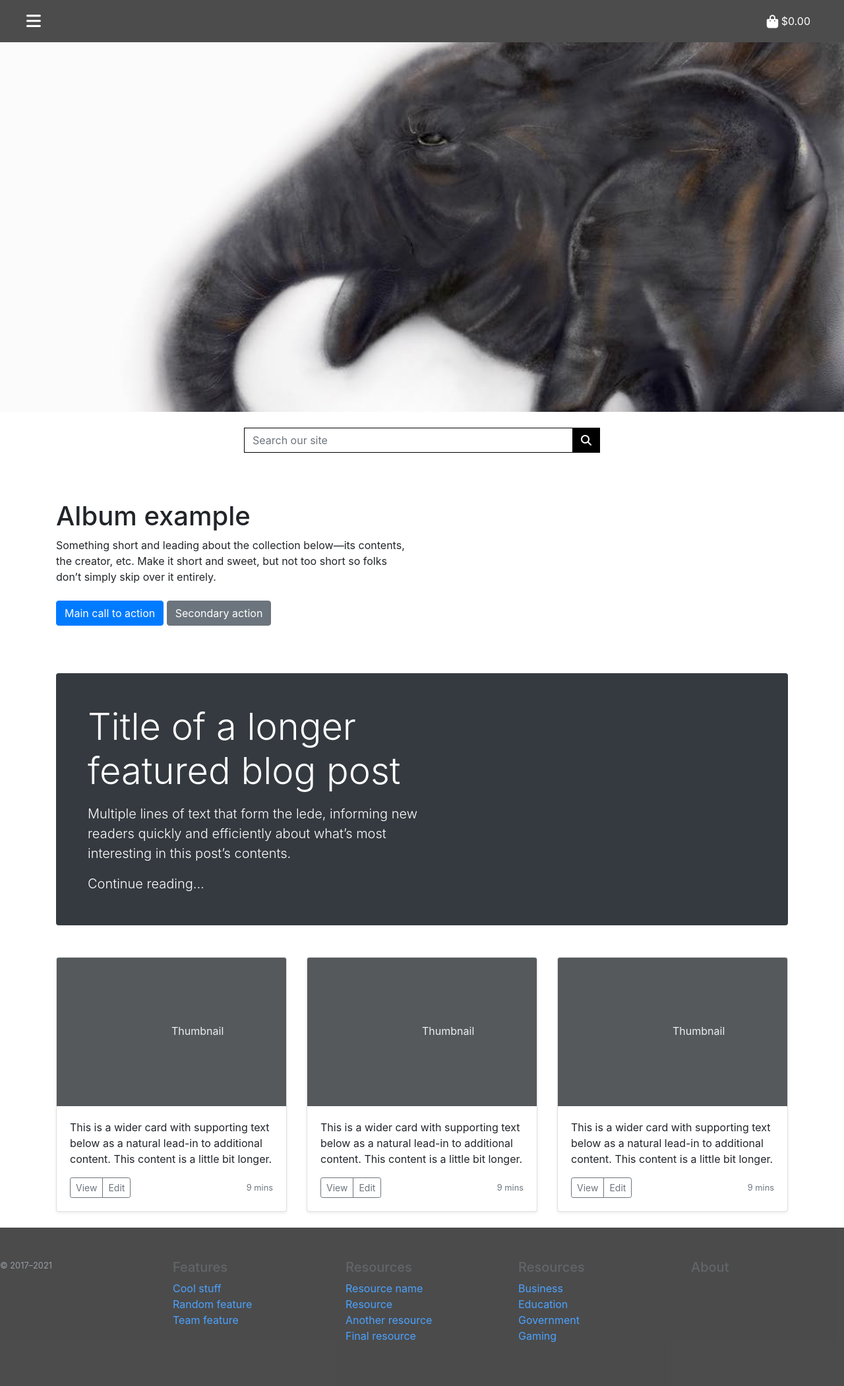
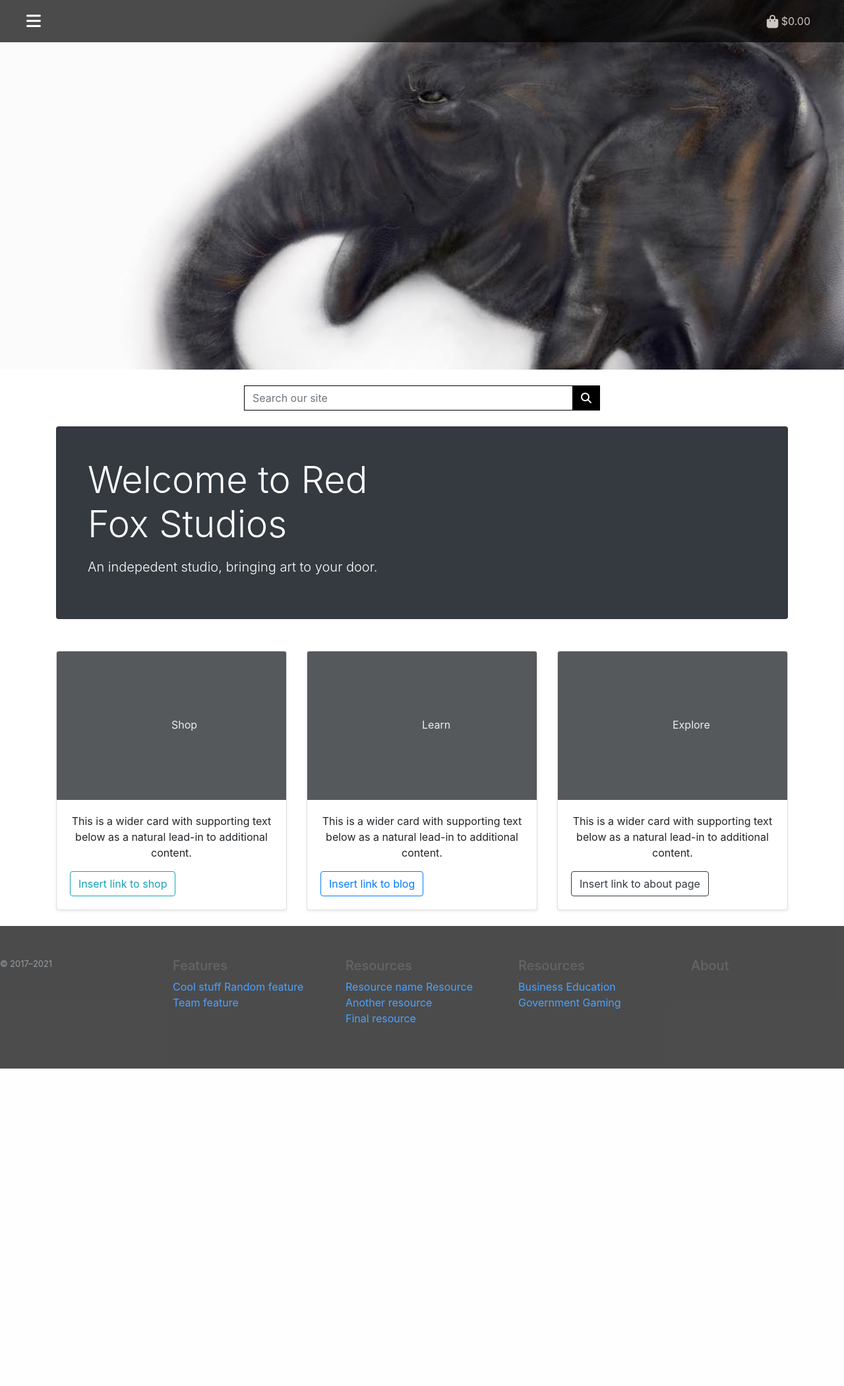
Before and after one commit to Code-Institute-Submissions/redfox_studios, a Django app: page / in a window 1280 px wide. Shown: the whole page at 66% size. After the commit the page ends 1619 px from the top, so only its background shows below. Run offline with Django 3.2, Linux system fonts and the light colour scheme; some libraries are stand-ins or nearby versions.

```diff
--- a/blog/templates/blog/post/list.html
+++ b/blog/templates/blog/post/list.html
@@ -7,7 +7,7 @@
 
 {% block content %}
 
-<div>
+<div class="container">
 
 <div class="p-4 p-md-5 mb-4 text-white rounded bg-dark">
     <div class="col-md-6 px-0">
@@ -17,7 +17,7 @@
     </div>
   </div>
 
- </div>
+
 
   {% if tag %}
     <h2 class="featurette-heading">Posts tagged with "{{ tag.name }}"</h2>
@@ -60,7 +60,7 @@
 
 
 </div>
-
+</div>
 
 {% endfor %}
 
--- a/home/templates/home/index.html
+++ b/home/templates/home/index.html
@@ -6,72 +6,58 @@
 {% endblock %}
 
 {% block content %}
+<div>
+
+
 <div class="container">
-<div class="row py-lg-5">
-      <div class="col-lg-6 col-md-8">
-        <h1>Album example</h1>
-        <p>Something short and leading about the collection below—its contents, the creator, etc. Make it short and sweet, but not too short so folks don’t simply skip over it entirely.</p>
-        <p>
-          <a href="#" class="btn btn-primary my-2">Main call to action</a>
-          <a href="#" class="btn btn-secondary my-2">Secondary action</a>
-        </p>
-      </div>
-</div>
-
 <div class="p-4 p-md-5 mb-4 text-white rounded bg-dark">
     <div class="col-md-6 px-0">
-      <h1 class="display-4 fst-italic">Title of a longer featured blog post</h1>
-      <p class="lead my-3">Multiple lines of text that form the lede, informing new readers quickly and efficiently about what’s most interesting in this post’s contents.</p>
-      <p class="lead mb-0"><a href="#" class="text-white fw-bold">Continue reading...</a></p>
+      <h1 class="display-4 fst-italic">Welcome to Red Fox Studios</h1>
+      <p class="lead my-3">An indepedent studio, bringing art to your door.</p>
+      <p class="lead mb-0"><a href="#" class="text-white fw-bold"></a></p>
     </div>
   </div>
 <br >
 
-<div class="row row-cols-1 row-cols-sm-2 row-cols-md-3 g-3">
+<div class="row row-cols-1 row-cols-sm-2 row-cols-md-3 g-3 text-center">
         <div class="col">
           <div class="card shadow-sm">
-            <svg class="bd-placeholder-img card-img-top" width="100%" height="225" xmlns="http://www.w3.org/2000/svg" role="img" aria-label="Placeholder: Thumbnail" preserveAspectRatio="xMidYMid slice" focusable="false"><title>Placeholder</title><rect width="100%" height="100%" fill="#55595c"></rect><text x="50%" y="50%" fill="#eceeef" dy=".3em">Thumbnail</text></svg>
+            <svg class="bd-placeholder-img card-img-top" width="100%" height="225" xmlns="http://www.w3.org/2000/svg" role="img" aria-label="Placeholder: Thumbnail" preserveAspectRatio="xMidYMid slice" focusable="false"><title>Placeholder</title><rect width="100%" height="100%" fill="#55595c"></rect><text x="50%" y="50%" fill="#eceeef" dy=".3em">Shop</text></svg>
 
             <div class="card-body">
-              <p class="card-text">This is a wider card with supporting text below as a natural lead-in to additional content. This content is a little bit longer.</p>
+              <p class="card-text">This is a wider card with supporting text below as a natural lead-in to additional content.</p>
               <div class="d-flex justify-content-between align-items-center">
                 <div class="btn-group">
-                  <button type="button" class="btn btn-sm btn-outline-secondary">View</button>
-                  <button type="button" class="btn btn-sm btn-outline-secondary">Edit</button>
+                  <button type="button" class="btn btn-outline-info">Insert link to shop</button>
                 </div>
-                <small class="text-muted">9 mins</small>
               </div>
             </div>
           </div>
         </div>
         <div class="col">
           <div class="card shadow-sm">
-            <svg class="bd-placeholder-img card-img-top" width="100%" height="225" xmlns="http://www.w3.org/2000/svg" role="img" aria-label="Placeholder: Thumbnail" preserveAspectRatio="xMidYMid slice" focusable="false"><title>Placeholder</title><rect width="100%" height="100%" fill="#55595c"></rect><text x="50%" y="50%" fill="#eceeef" dy=".3em">Thumbnail</text></svg>
+            <svg class="bd-placeholder-img card-img-top" width="100%" height="225" xmlns="http://www.w3.org/2000/svg" role="img" aria-label="Placeholder: Thumbnail" preserveAspectRatio="xMidYMid slice" focusable="false"><title>Placeholder</title><rect width="100%" height="100%" fill="#55595c"></rect><text x="50%" y="50%" fill="#eceeef" dy=".3em">Learn</text></svg>
 
             <div class="card-body">
-              <p class="card-text">This is a wider card with supporting text below as a natural lead-in to additional content. This content is a little bit longer.</p>
+              <p class="card-text">This is a wider card with supporting text below as a natural lead-in to additional content.</p>
               <div class="d-flex justify-content-between align-items-center">
                 <div class="btn-group">
-                  <button type="button" class="btn btn-sm btn-outline-secondary">View</button>
-                  <button type="button" class="btn btn-sm btn-outline-secondary">Edit</button>
+                  <button type="button" class="btn btn-outline-primary">Insert link to blog</button>
                 </div>
-                <small class="text-muted">9 mins</small>
               </div>
             </div>
           </div>
         </div>
         <div class="col">
           <div class="card shadow-sm">
-            <svg class="bd-placeholder-img card-img-top" width="100%" height="225" xmlns="http://www.w3.org/2000/svg" role="img" aria-label="Placeholder: Thumbnail" preserveAspectRatio="xMidYMid slice" focusable="false"><title>Placeholder</title><rect width="100%" height="100%" fill="#55595c"></rect><text x="50%" y="50%" fill="#eceeef" dy=".3em">Thumbnail</text></svg>
+            <svg class="bd-placeholder-img card-img-top" width="100%" height="225" xmlns="http://www.w3.org/2000/svg" role="img" aria-label="Placeholder: Thumbnail" preserveAspectRatio="xMidYMid slice" focusable="false"><title>Placeholder</title><rect width="100%" height="100%" fill="#55595c"></rect><text x="50%" y="50%" fill="#eceeef" dy=".3em">Explore</text></svg>
 
             <div class="card-body">
-              <p class="card-text">This is a wider card with supporting text below as a natural lead-in to additional content. This content is a little bit longer.</p>
+              <p class="card-text">This is a wider card with supporting text below as a natural lead-in to additional content. </p>
               <div class="d-flex justify-content-between align-items-center">
                 <div class="btn-group">
-                  <button type="button" class="btn btn-sm btn-outline-secondary">View</button>
-                  <button type="button" class="btn btn-sm btn-outline-secondary">Edit</button>
+                  <button type="button" class="btn btn-outline-dark">Insert link to about page</button>
                 </div>
-                <small class="text-muted">9 mins</small>
               </div>
             </div>
           </div>
@@ -82,7 +68,7 @@
 
       </div>
 
-
+</div>
 
 
 </div>
--- a/static/css/base.css
+++ b/static/css/base.css
@@ -52,6 +52,20 @@ html {
     background-color: #000000;
     opacity: 0.7;
 
+}
+
+.sticky-top {
+  position: fixed;
+  width: 100%;
+}
+
+li {
+    display: inline-block;
+
+}
+
+.align-right {
+    display: inline;
 }
 
 
@@ -315,3 +329,11 @@ html {
         height: calc(100vh - 116px);
     }
 }
+
+
+
+/*. About page. */
+
+.background-secondary {
+    background-color: #495057;
+}
--- a/templates/base.html
+++ b/templates/base.html
@@ -38,13 +38,17 @@
     <body>
 
     <!-- Navbar -->
-    <nav class="navbar sticky-top bg text-center" aria-label="navbar">
-    <div class="container-fluid">
+    <nav class="navbar navbar-fixed sticky-top text-center" aria-label="navbar">
+    <div class="container-fluid nav-extended">
       <button class="navbar-toggler collapsed white" type="button" data-bs-toggle="collapse" data-bs-target="#navbarsExample08" aria-controls="navbarsExample08" aria-expanded="false" aria-label="Toggle navigation">
         <i class="fas fa-bars fa-lg"></i>
       </button>
 
-       <li class="list-inline-item text-right">
+
+
+
+
+       <li class="list-inline-item text-right align-right">
                         <a class="{% if grand_total %}text-info font-weight-bold{% else %}text-black{% endif %} nav-link" href="{% url 'show_bag' %}">
                             <div class="text-center white">
 
@@ -57,7 +61,9 @@
                                 </p>
                             </div>
                         </a>
-                    </li>
+        </li>
+
+
 
 
       <div class="navbar-collapse justify-content-md-center collapse" id="navbarsExample08">
```
Also changed, not shown: about/templates/about/about.html (+12 -11 lines), static/js/base.js (line endings or trailing spaces).
